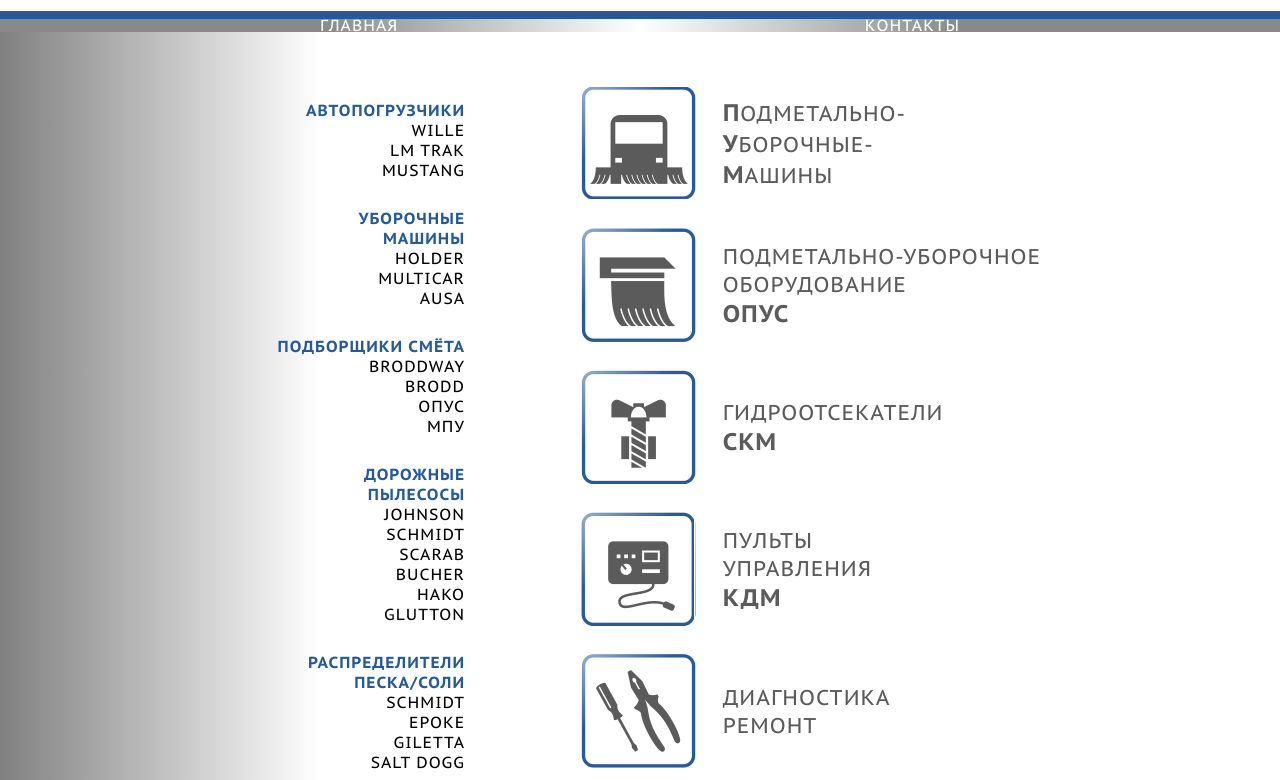
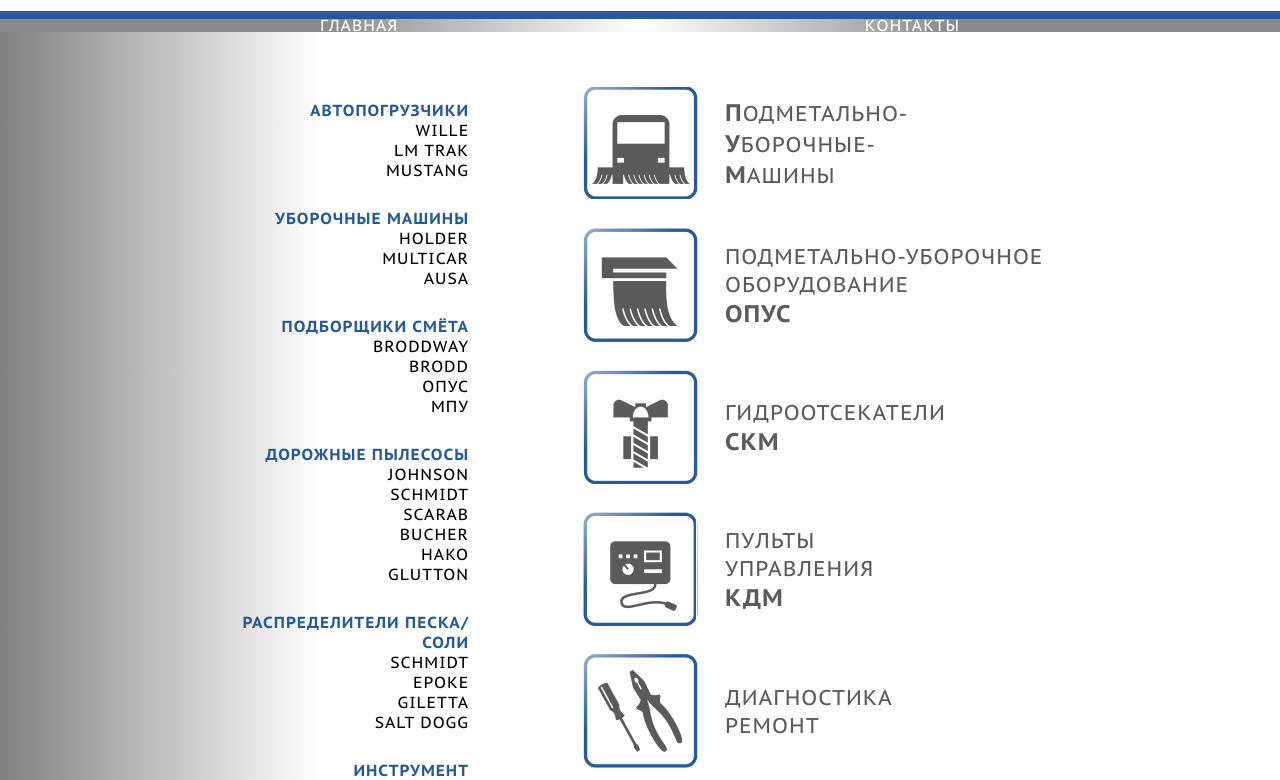
Before and after one commit to pazzak/Nastya_2016, a plain HTML site: page index.html in a window 1280 px wide. Shown: the part 134-914 px from the top of the page. Drawn offline with Linux system fonts and the light colour scheme.

Commit message:
#2 almost fully refactored index.html to look forward

```diff
--- a/css/styles.css
+++ b/css/styles.css
@@ -39,6 +39,34 @@ body {
 
 a {
     text-decoration: none;
+}
+
+span {
+    font-family: "PT Sans Caption Bold", "Myriad Pro", "Trebuchet MS", Ubuntu, sans-serif;
+}
+
+.upper {
+    text-transform: uppercase;
+}
+
+.color-g {
+    color: #5b5b5b;
+}
+
+.color-b {
+    color: #265a96;
+}
+
+.size-18 {
+    font-size: 18pt;
+}
+
+.size-16 {
+    font-size: 16pt;
+}
+
+.size-14 {
+    font-size: 14pt;
 }
 
 .body-wrapper {
@@ -118,7 +146,7 @@ a {
 }
 
 .content-wrapper {
-    padding: 40px 75px 75px;
+    padding: 0 75px 75px;
 }
 
 .content__left-gradient {
@@ -131,37 +159,49 @@ a {
     z-index: -1;
 }
 
-.content__left-side {
-    display: inline-block;
-    vertical-align: top;
-    width: calc(50% - 65px);
+.columns35-65 {
+    overflow: hidden;
 }
 
-.assortment-text-wrapper {
-    margin: 28px 110px 0 40%;
+.content__left-side {
+    margin-top: 40px;
+    float: left;
+}
+
+.columns35-65 .content__left-side {
+    width: calc(50% - 171px);
+}
+
+.content__right-side {
+    margin-top: 40px;
+    float: right;
+}
+
+.columns35-65 .content__right-side {
+    width: calc(50% + 57px);
+}
+
+.content__full-width {
+    margin-top: 40px;
+}
+
+.space-eater {
+    height: 36px;
+}
+
+.text-block-wrapper {
+    margin-top: 28px;
+}
+
+.text-block-wrapper.align-right {
+    margin-left: 40%;
     text-align: right;
 }
 
 @media (max-width: 1279px) {
-    .assortment-text-wrapper {
+    .text-block-wrapper.align-right {
         margin-left: 25%;
     }
-}
-
-.assortment-text {
-    display: inline-block;
-    text-transform: uppercase;
-}
-
-.assortment-text span {
-    font-family: "PT Sans Caption Bold", "Myriad Pro", "Trebuchet MS", Ubuntu, sans-serif;
-    color: #265a96;
-}
-
-.content__right-side {
-    display: inline-block;
-    vertical-align: top;
-    width: calc(50% + 57px);
 }
 
 .assortment-item-wrapper {
@@ -171,18 +211,14 @@ a {
     margin: 14px 0 28px;
 }
 
+.assortment-item-wrapper:last-child {
+    margin-bottom: 0;
+}
+
 .assortment-item {
     display: table-cell;
     vertical-align: middle;
     padding-left: 142px;
-    text-transform: uppercase;
-    font-size: 16pt;
-    color: #5b5b5b;
-}
-
-.assortment-item span {
-    font-size: 18pt;
-    font-family: "PT Sans Caption Bold", "Myriad Pro", "Trebuchet MS", Ubuntu, sans-serif;
 }
 
 .assortment-item:before {
@@ -253,7 +289,3 @@ a {
 .assortment-item.image-6:focus:before {
     background-image: url("../images/icon_6_tool_hover.png");
 }
-
-.content__bottom {
-    margin-top: 86px;
-}
--- a/index.html
+++ b/index.html
@@ -29,35 +29,36 @@
         <div class="content">
             <div class="content__left-gradient"></div>
             <div class="content-wrapper">
+                <div class="columns35-65">
                     <div class="content__left-side">
-                    <div class="assortment-text-wrapper">
-                        <div class="assortment-text">
-                            <span>Автопогрузчики</span><br>
+                        <div class="text-block-wrapper align-right">
+                            <div class="upper">
+                                <span class="color-b">Автопогрузчики</span><br>
                                 Wille<br/>
                                 LM Trak<br/>
                                 Mustang
                             </div>
                         </div>
-                    <div class="assortment-text-wrapper">
-                        <div class="assortment-text">
-                            <span>Уборочные машины</span><br>
+                        <div class="text-block-wrapper align-right">
+                            <div class="upper">
+                                <span class="color-b">Уборочные машины</span><br>
                                 Holder<br/>
                                 Multicar<br/>
                                 Ausa
                             </div>
                         </div>
-                    <div class="assortment-text-wrapper">
-                        <div class="assortment-text">
-                            <span>Подборщики смёта</span><br>
+                        <div class="text-block-wrapper align-right">
+                            <div class="upper">
+                                <span class="color-b">Подборщики смёта</span><br>
                                 Broddway<br/>
                                 Brodd<br/>
                                 ОПУС<br/>
                                 МПУ
                             </div>
                         </div>
-                    <div class="assortment-text-wrapper">
-                        <div class="assortment-text">
-                            <span>Дорожные пылесосы</span><br>
+                        <div class="text-block-wrapper align-right">
+                            <div class="upper">
+                                <span class="color-b">Дорожные пылесосы</span><br>
                                 Johnson<br/>
                                 Schmidt<br/>
                                 Scarab<br/>
@@ -66,69 +67,84 @@
                                 Glutton
                             </div>
                         </div>
-                    <div class="assortment-text-wrapper">
-                        <div class="assortment-text">
-                            <span>Распределители песка/соли</span><br>
+                        <div class="text-block-wrapper align-right">
+                            <div class="upper">
+                                <span class="color-b">Распределители песка/соли</span><br>
                                 Schmidt<br/>
                                 Epoke<br/>
                                 Giletta<br/>
                                 Salt Dogg
                             </div>
                         </div>
-                    <div class="assortment-text-wrapper">
-                        <div class="assortment-text">
-                            <span>Инструмент гидроприводной</span><br>
+                        <div class="text-block-wrapper align-right">
+                            <div class="upper">
+                                <span class="color-b">Инструмент гидроприводной</span><br>
                                 Geneset
                             </div>
                         </div>
-                    <div class="assortment-text-wrapper">
-                        <div class="assortment-text">
-                            <span>Высоконапорное поливомоечное оборудование</span>
+                        <div class="text-block-wrapper align-right">
+                            <div class="upper">
+                                <span class="color-b">Высоконапорное поливомоечное оборудование</span>
                             </div>
                         </div>
                     </div>
                     <div class="content__right-side">
                     <div class="assortment-item-wrapper">
-                        <a href="product-1.html" class="assortment-item image-1">
-                            <span>П</span>одметально-<br/>
-                            <span>У</span>борочные-<br/>
-                            <span>М</span>ашины
+                        <a href="product-1.html" class="assortment-item color-g image-1">
+                            <div class="upper size-16">
+                                <span class="size-18">П</span>одметально-<br/>
+                                <span class="size-18">У</span>борочные-<br/>
+                                <span class="size-18">М</span>ашины
+                            </div>
                         </a>
                     </div>
                     <div class="assortment-item-wrapper">
-                        <a href="product-2.html" class="assortment-item image-2">
+                        <a href="product-2.html" class="assortment-item color-g image-2">
+                            <div class="upper size-16">
                                 Подметально-уборочное<br/>
                                 оборудование<br/>
-                            <span>ОПУС</span>
+                                <span class="size-18">ОПУС</span>
+                            </div>
                         </a>
                     </div>
                     <div class="assortment-item-wrapper">
-                        <a href="product-3.html" class="assortment-item image-3">
+                        <a href="product-3.html" class="assortment-item color-g image-3">
+                            <div class="upper size-16">
                                 Гидроотсекатели<br/>
-                            <span>СКМ</span>
+                                <span class="size-18">СКМ</span>
+                            </div>
                         </a>
                     </div>
                     <div class="assortment-item-wrapper">
-                        <a href="product-4.html" class="assortment-item image-4">
+                        <a href="product-4.html" class="assortment-item color-g image-4">
+                            <div class="upper size-16">
                                 Пульты<br/>
                                 управления<br/>
-                            <span>КДМ</span>
+                                <span class="size-18">КДМ</span>
+                            </div>
                         </a>
                     </div>
                     <div class="assortment-item-wrapper">
-                        <a href="diagnostics.html" class="assortment-item image-5">
+                        <a href="diagnostics.html" class="assortment-item color-g image-5">
+                            <div class="upper size-16">
                                 Диагностика<br/>
                                 Ремонт
+                            </div>
                         </a>
                     </div>
                     <div class="assortment-item-wrapper">
-                        <a href="tool.html" class="assortment-item image-6">
+                        <a href="tool.html" class="assortment-item color-g image-6">
+                            <div class="upper size-16">
                                 Инструмент<br/>
                                 Гидроприводной
+                            </div>
                         </a>
                     </div>
                 </div>
-                <div class="content__bottom">
+                </div>
+                <div class="space-eater"></div>
+                <div class="space-eater"></div>
+                <div class="content__full-width">
                     <img src="images/index_photo.jpg" style="max-width: 100%" alt="alt image"/>
                 </div>
             </div>
```
Lines whose indentation alone changed are shown as unchanged.
